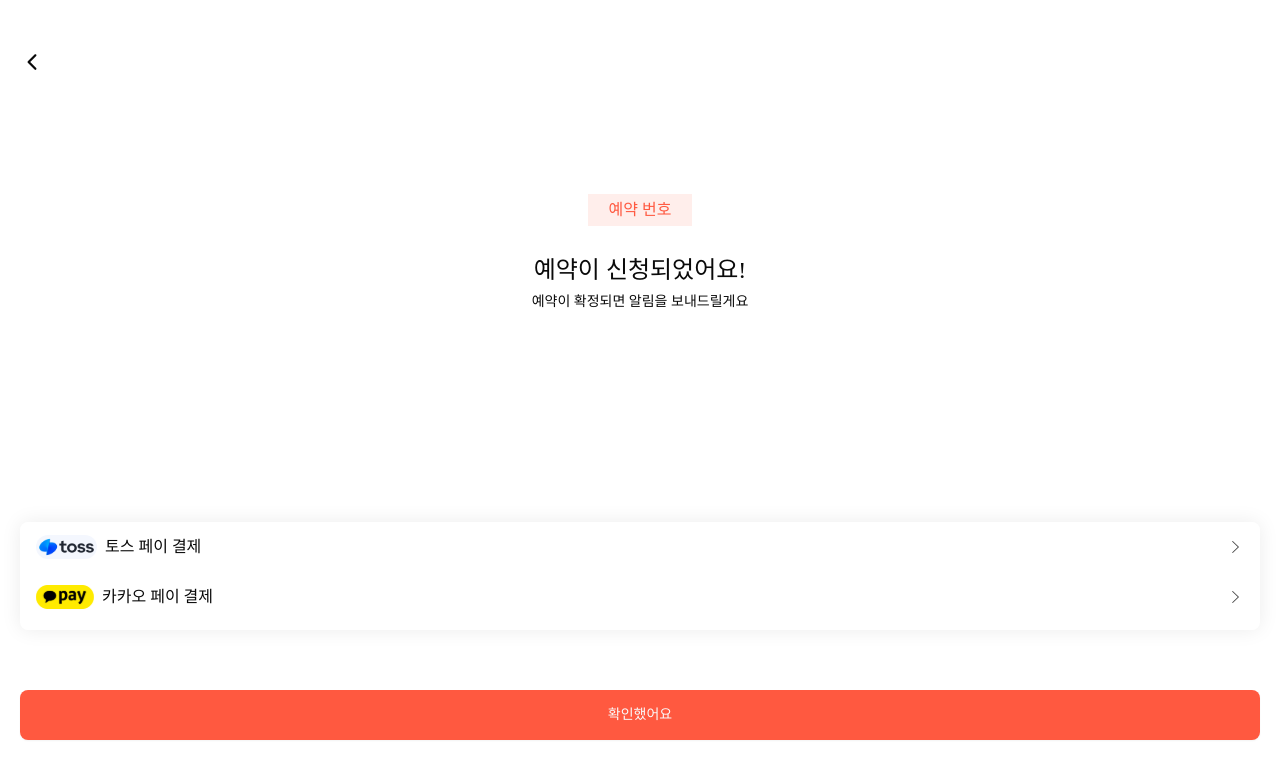
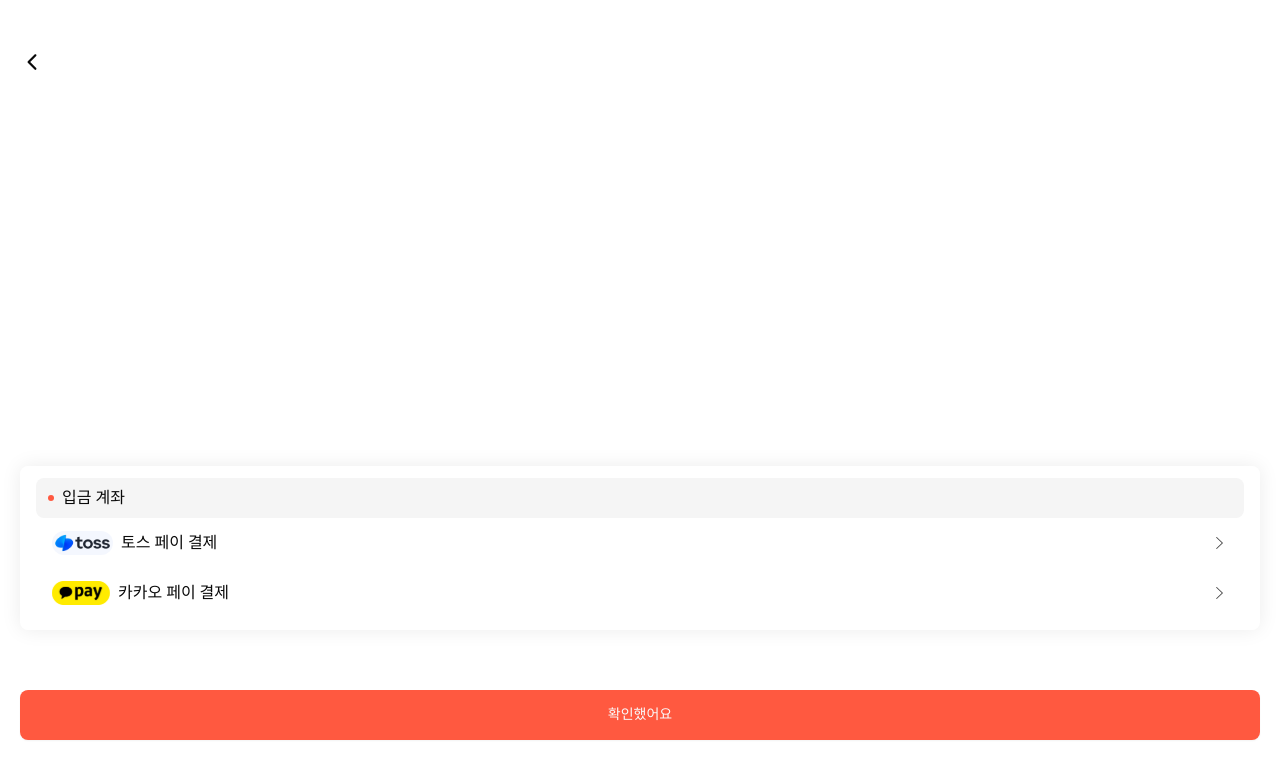
Before and after one commit to skkuding/joodang, a Next.js app in the folder apps/frontend/: page /1/reservation/success in a window 1280 px wide. Shown: the top 778 px of the page. Built offline with nearby package versions, Linux system fonts and the light colour scheme; a web font is replaced by a local one.

Commit message:
feat(fe): add account info

```diff
--- a/apps/frontend/app/(detail)/[storeId]/reservation/components/CreateReservationForm.tsx
+++ b/apps/frontend/app/(detail)/[storeId]/reservation/components/CreateReservationForm.tsx
@@ -51,8 +51,11 @@ export function CreateReservationForm({
       });
       const reservationResponse: ReservationResponse = await response.json();
 
-      const reservationNum = reservationResponse.reservationNum; // 예: 응답에서 예약 ID 추출
-      router.push(`./reservation/success?reservationNum=${reservationNum}`);
+      sessionStorage.setItem(
+        "reservationData",
+        JSON.stringify(reservationResponse)
+      );
+      router.push("./reservation/success");
     } catch (error) {
       console.error("Error creating reservation:", error);
       if (error instanceof HTTPError) {
--- a/apps/frontend/app/(detail)/[storeId]/reservation/success/page.tsx
+++ b/apps/frontend/app/(detail)/[storeId]/reservation/success/page.tsx
@@ -1,16 +1,27 @@
 "use client";
+import CopyAccountModal from "@/app/components/CopyAccountModal";
+import { ReservationResponse } from "@/app/type";
 import { Button } from "@/components/ui/button";
 import arrowIcon from "@/public/icons/icon_arrow.svg";
 import kakaoPayIcon from "@/public/icons/icon_kakao_pay.svg";
 import tossIcon from "@/public/icons/icon_toss.svg";
 import Image from "next/image";
-import { useSearchParams } from "next/navigation";
+import { useEffect, useState } from "react";
 import { ReservationConfirmButton } from "../components/ReservationConfirmButton";
 import { ReservationInfo } from "../components/ReservationInfo";
 
 export default function Page() {
-  const searchParams = useSearchParams();
-  const reservationNum = searchParams.get("reservationNum");
+  const [reservationData, setReservationData] =
+    useState<ReservationResponse | null>(null);
+
+  useEffect(() => {
+    const storedData = sessionStorage.getItem("reservationData");
+    if (storedData) {
+      setReservationData(JSON.parse(storedData));
+      // 사용 후 제거 (선택사항)
+      sessionStorage.removeItem("reservationData");
+    }
+  }, []);
 
   function SendMoneyButton() {
     const handleTossPayment = () => {
@@ -59,7 +70,18 @@ export default function Page() {
     };
     return (
       <div className="mb-10 w-full px-5">
-        <div className="flex h-[108px] w-full flex-col rounded-md shadow-[0px_0px_20px_0px_rgba(0,0,0,0.08)]">
+        <div className="flex w-full flex-col rounded-md px-4 py-3 shadow-[0px_0px_20px_0px_rgba(0,0,0,0.08)]">
+          <div className="bg-color-neutral-99 rounded-md px-3 py-2 text-base font-normal">
+            <div className="flex w-full justify-between">
+              <div className="flex items-center gap-2">
+                <div className="bg-primary-normal h-1.5 w-1.5 rounded-full" />
+                <span>입금 계좌</span>
+              </div>
+              {reservationData && (
+                <CopyAccountModal store={reservationData?.store} />
+              )}
+            </div>
+          </div>
           <Button
             variant={"ghost"}
             className="flex justify-between"
@@ -90,7 +112,11 @@ export default function Page() {
   return (
     <div className="flex flex-col items-center justify-center">
       <div className="h-[106px]" />
-      <ReservationInfo reservationNum={reservationNum} />
+      {reservationData && (
+        <ReservationInfo
+          reservationNum={reservationData?.reservationNum.toString()}
+        />
+      )}
       <div className="fixed bottom-0 w-full">
         <SendMoneyButton />
         <div className="pb-15 w-full p-5">
--- a/apps/frontend/ui/button.tsx
+++ b/apps/frontend/ui/button.tsx
@@ -10,7 +10,7 @@ const buttonVariants = cva(
     variants: {
       variant: {
         default:
-          "bg-primary-normal text-primary-foreground shadow-xs hover:bg-primary/90",
+          "bg-primary-normal text-primary-foreground shadow-xs hover:bg-primary-normal/90",
         destructive:
           "bg-destructive text-white shadow-xs hover:bg-destructive/90 focus-visible:ring-destructive/20 dark:focus-visible:ring-destructive/40 dark:bg-destructive/60",
         outline:
```
